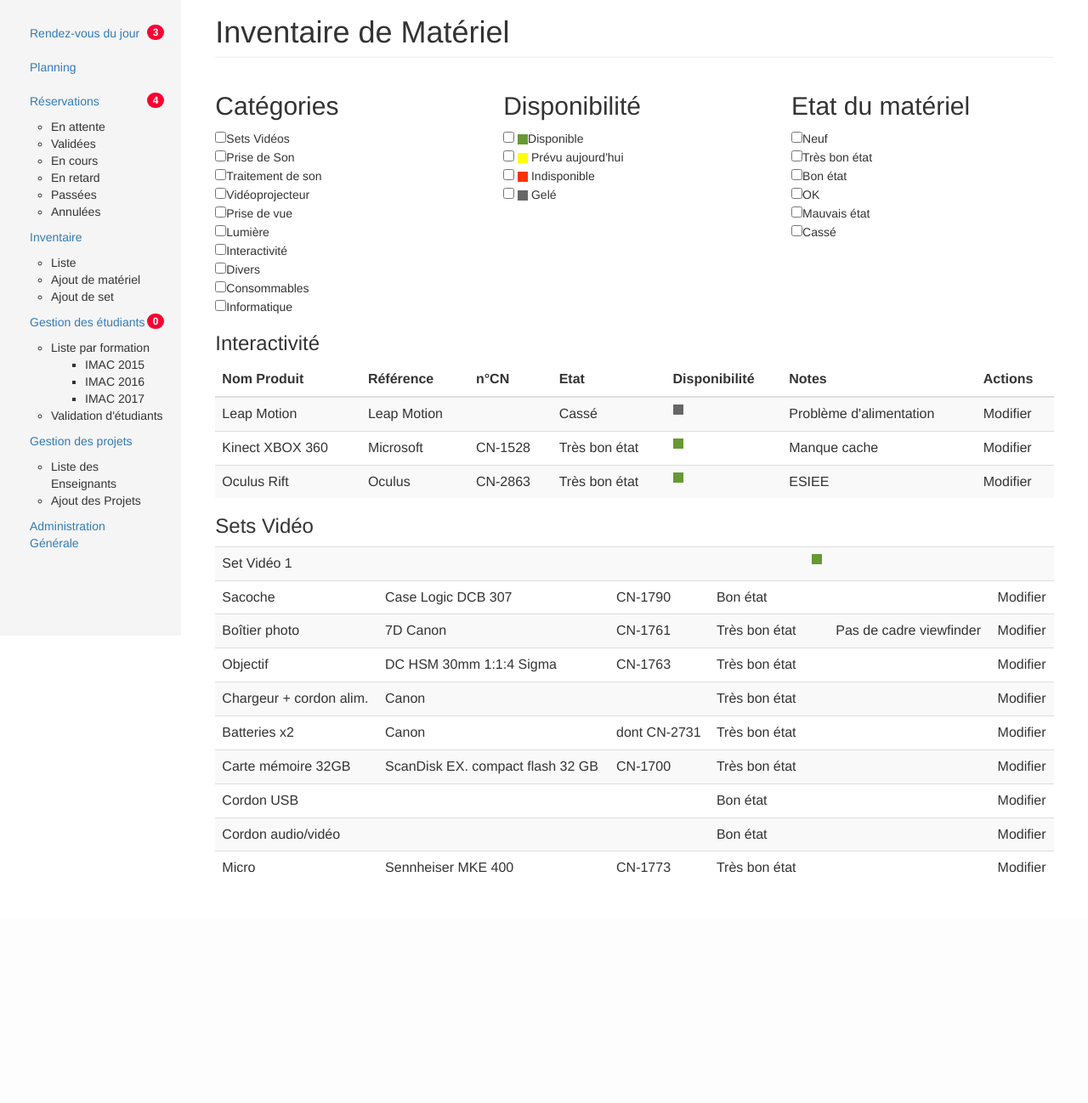
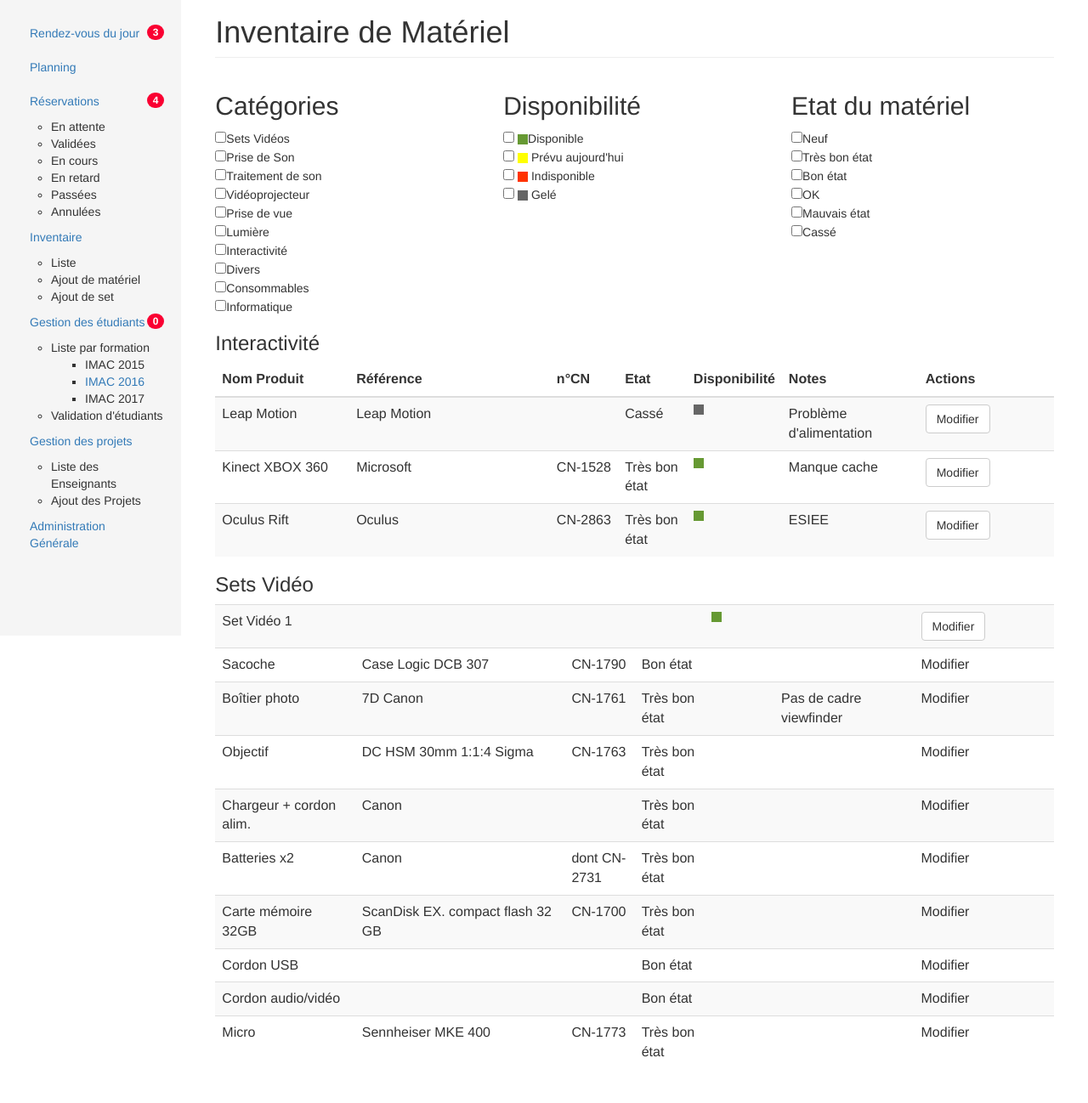
Before and after one commit to AngelZatch/Materimac, a PHP site: page /liste-materiel.php in a window 1280 px wide. Shown: the part 52-1350 px from the top of the page at 85% size. Before the commit the page ends 1079 px from the top, so only its background shows below. Run offline with PHP 8.4, Linux system fonts and the light colour scheme; data that the repository does not hold is empty.

Commit message:
Modifs additionnelles
Largeur des colonnes de tableaux, boutons dans tous les sens... C'est la
fête !

```diff
--- a/functions/etudiants.php
+++ b/functions/etudiants.php
@@ -18,7 +18,7 @@ function afficherEtudiants() {
                         <td>" . $row["prenom"]. "</td>
                         <td>" . $row["nom"]. "</td>
                         <td>" . $row["numero_etudiant"]. "</td>
-                        <td><a href='edit_etudiant.php?nom=".$row["identifiant"]."'>Modifier</a></td>
+                        <td><a class='btn btn-default' href='edit_etudiant.php?nom=".$row["identifiant"]."'>Modifier</a></td>
                     </tr>
                 </form>";
         }
--- a/liste-materiel.php
+++ b/liste-materiel.php
@@ -66,56 +66,60 @@ include 'functions/etudiants.php';
                </div>
                <div class="table-responsive">
                   <h3>Interactivité</h3>
-                   <table class="table table-striped">
+                   <table class="table table-striped table-hover">
                        <thead>
                            <tr>
-                               <th>Nom Produit</th>
-                               <th>Référence</th>
-                               <th>n°CN</th>
-                               <th>Etat</th>
-                               <th>Disponibilité</th>
-                               <th>Notes</th>
-                               <th>Actions</th>
+                               <th class="col-sm-2">Nom Produit</th>
+                               <th class="col-sm-3">Référence</th>
+                               <th class="col-sm-1">n°CN</th>
+                               <th class="col-sm-1">Etat</th>
+                               <th class="col-sm-1">Disponibilité</th>
+                               <th class="col-sm-2">Notes</th>
+                               <th class="col-sm-2">Actions</th>
                            </tr>
                        </thead>
                        <tr>
-                           <td>Leap Motion</td>
-                           <td>Leap Motion</td>
-                           <td></td>
-                           <td>Cassé</td>
-                           <td><img src="icons/materiel-gele.png" alt=""></td>
-                           <td>Problème d'alimentation</td>
-                           <td>Modifier</td>
+                           <td class="col-sm-2">Leap Motion</td>
+                           <td class="col-sm-3">Leap Motion</td>
+                           <td class="col-sm-1"></td>
+                           <td class="col-sm-1">Cassé</td>
+                           <td class="col-sm-1"><img src="icons/materiel-gele.png" alt=""></td>
+                           <td class="col-sm-2">Problème d'alimentation</td>
+                           <td class="col-sm-2">
+                               <button class="btn btn-default">Modifier</button>
+                           </td>
                        </tr>
                        <tr>
-                           <td>Kinect XBOX 360</td>
-                           <td>Microsoft</td>
-                           <td>CN-1528</td>
-                           <td>Très bon état</td>
-                           <td><img src="icons/materiel-disponible.png" alt="Disponible"></td>
-                           <td>Manque cache</td>
-                           <td>Modifier</td>
+                          <td class="col-sm-2">Kinect XBOX 360</td>
+                           <td class="col-sm-3">Microsoft</td>
+                           <td class="col-sm-1">CN-1528</td>
+                           <td class="col-sm-1">Très bon état</td>
+                           <td class="col-sm-1"><img src="icons/materiel-disponible.png" alt=""></td>
+                           <td class="col-sm-2">Manque cache</td>
+                           <td class="col-sm-2">
+                               <button class="btn btn-default">Modifier</button>
+                           </td>
                        </tr>
                        <tr>
-                           <td>Oculus Rift</td>
-                           <td>Oculus</td>
-                           <td>CN-2863</td>
-                           <td>Très bon état</td>
-                           <td><img src="icons/materiel-disponible.png" alt="Disponible"></td>
-                           <td>ESIEE</td>
-                           <td>Modifier</>
+                           <td class="col-sm-2">Oculus Rift</td>
+                           <td class="col-sm-3">Oculus</td>
+                           <td class="col-sm-1">CN-2863</td>
+                           <td class="col-sm-1">Très bon état</td>
+                           <td class="col-sm-1"><img src="icons/materiel-disponible.png" alt="Disponible"></td>
+                           <td class="col-sm-2">ESIEE</td>
+                           <td class="col-sm-2"><button class="btn btn-default">Modifier</button></td>
                        </tr>
                    </table>
                    <h3>Sets Vidéo</h3>
                    <table class="table table-striped">
                        <tr>
-                           <td>Set Vidéo 1</td>
-                           <td></td>
-                           <td></td>
-                           <td></td>
-                           <td><img src="icons/materiel-disponible.png" alt="Disponible"></td>
-                           <td></td>
-                           <td></td>
+                           <td class="col-sm-2">Set Vidéo 1</td>
+                           <td class="col-sm-3"></td>
+                           <td class="col-sm-1"></td>
+                           <td class="col-sm-1"></td>
+                           <td class="col-sm-1"><img src="icons/materiel-disponible.png" alt="Disponible"></td>
+                           <td class="col-sm-2"></td>
+                           <td class="col-sm-2"><button class="btn btn-default">Modifier</button></td>
                        </tr>
                        <tr>
                            <td>Sacoche</td>
--- a/liste_etudiants.php
+++ b/liste_etudiants.php
@@ -18,7 +18,7 @@ include 'functions/etudiants.php';
            <div class="col-sm-9 col-sm-offset-3 col-md-10 col-md-offset-2 main">
                <h1 class="page-header">Promotion IMAC 2016</h1>
                <div class="table-responsive">
-                   <table class="table table-striped">
+                   <table class="table table-striped table-hover">
                        <thead>
                            <tr>
                                <th>Prénom</th>
--- a/side-menu.php
+++ b/side-menu.php
@@ -39,12 +39,12 @@ $etudiantsNonVerifies = $dataGNVN['COUNT(*)'];
              <li>Ajout de set</li>
          </ul>
      </li>
-     <li><a href="liste_etudiants.php">Gestion des étudiants <span class="badge"><?php echo $etudiantsNonVerifies;?></span></a>
+     <li><a>Gestion des étudiants <span class="badge"><?php echo $etudiantsNonVerifies;?></span></a>
          <ul>
              <li>Liste par formation
                  <ul>
                      <li>IMAC 2015</li>
-                     <li>IMAC 2016</li>
+                     <li><a href="liste_etudiants.php">IMAC 2016</a></li>
                      <li>IMAC 2017</li>
                  </ul>
              </li>
```
Also changed, not shown: edit_etudiant.php (+49 -33 lines).
